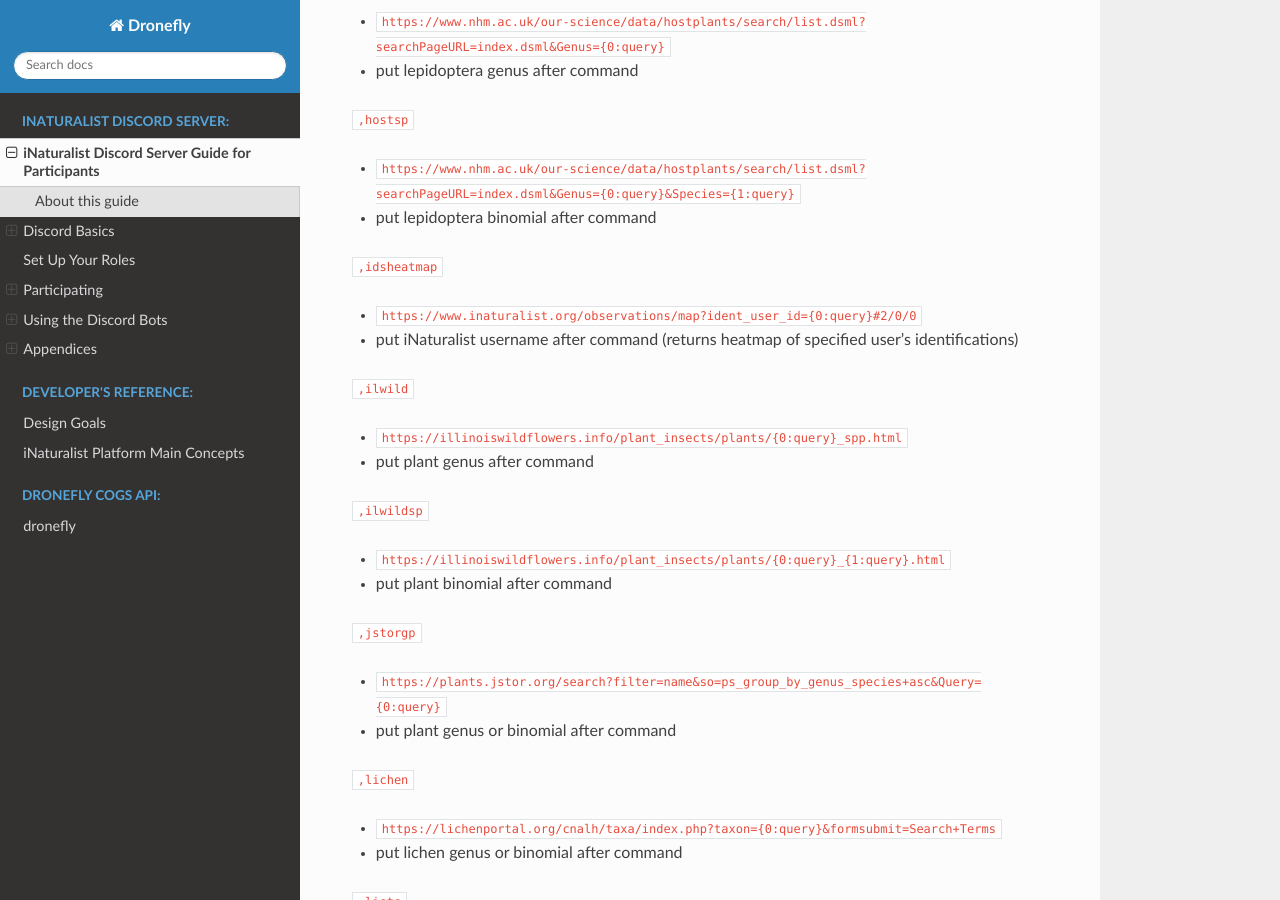
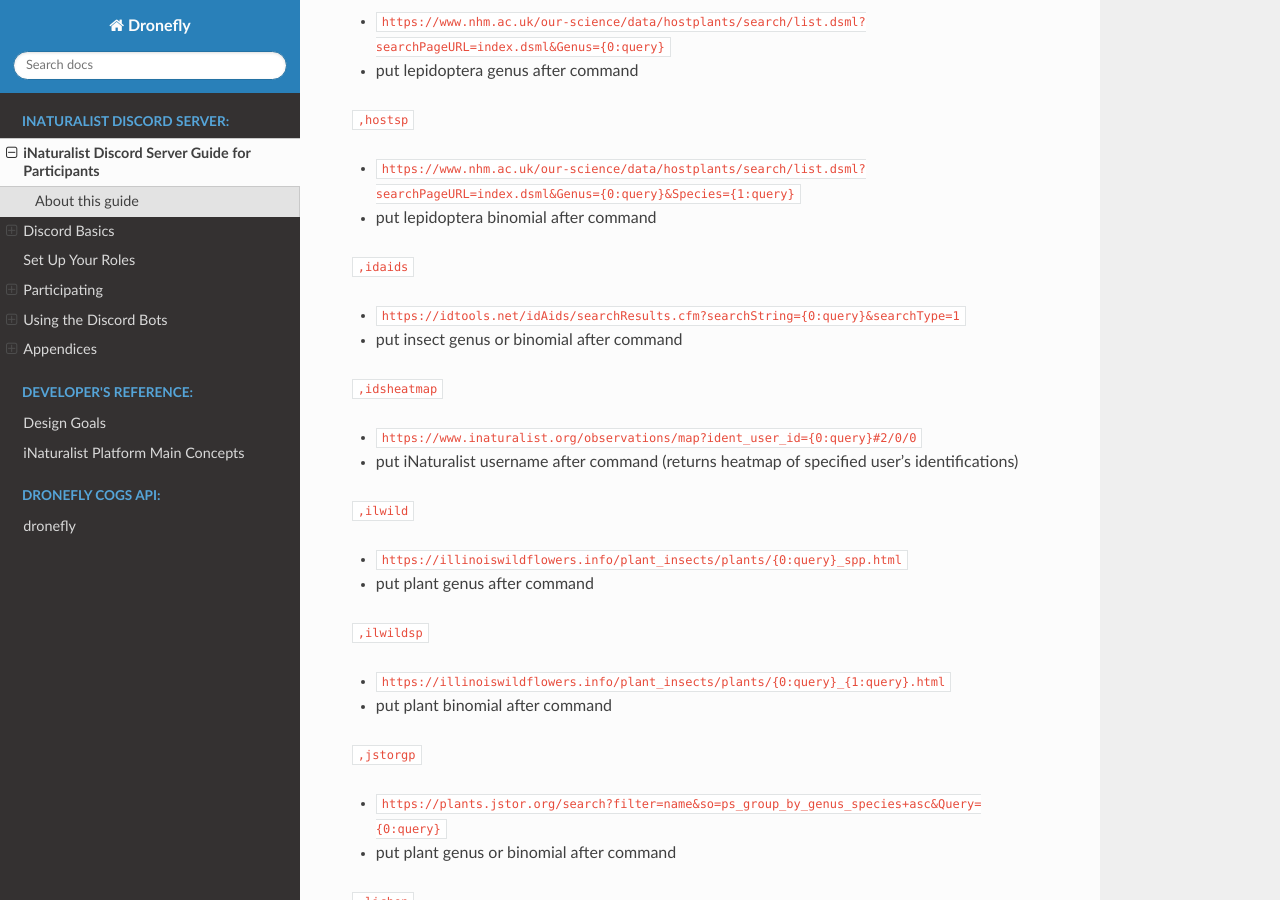
Before and after one commit to dronefly-garden/dronefly, a Sphinx documentation site: the page built from docs/guide_for_participants.rst, in a window 1280 px wide and 900 px high, scrolled down 21449 px. Built offline with Sphinx 7.4.7 and the Read the Docs theme 2.0.0, drawn with Linux system fonts in a browser that asks for light colours.

Commit message:
Update guide_for_participants.rst
Added idaids customcom

```diff
--- a/docs/guide_for_participants.rst
+++ b/docs/guide_for_participants.rst
@@ -675,6 +675,11 @@ from other nature-related sites:
 
 - ``https://www.nhm.ac.uk/our-science/data/hostplants/search/list.dsml?searchPageURL=index.dsml&Genus={0:query}&Species={1:query}``
 - put lepidoptera binomial after command
+
+``,idaids``
+
+- ``https://idtools.net/idAids/searchResults.cfm?searchString={0:query}&searchType=1``
+- put insect genus or binomial after command
 
 ``,idsheatmap``
 
```
